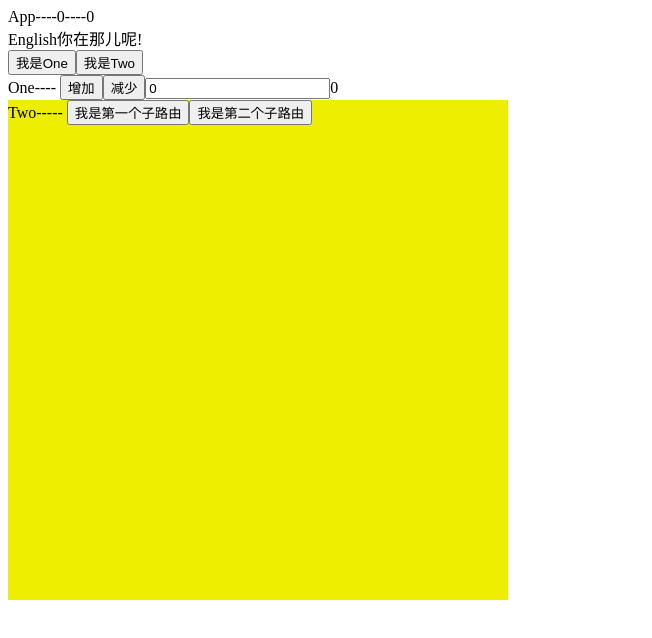
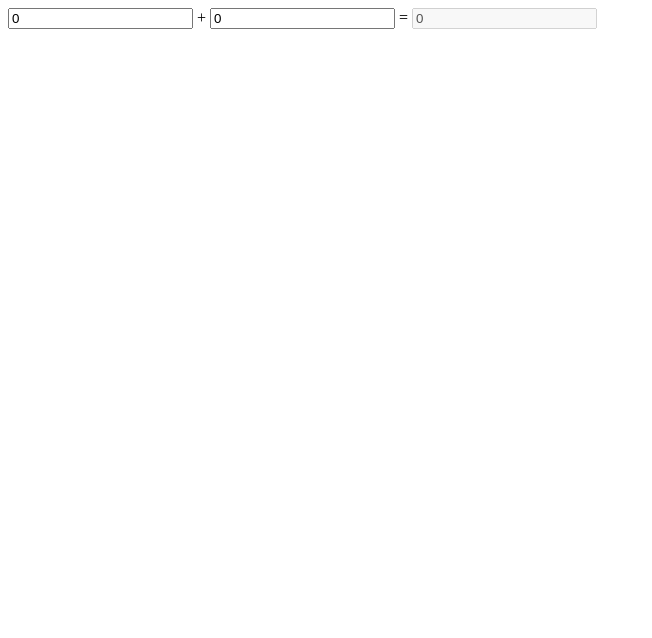
Before and after one commit to qiqijojo/vue-project, a Vue app: page / in a window 1280 px wide. Shown: the top 638 px of the page, without its empty margins (0-652 px from the left). Built offline with nearby package versions, Linux system fonts and the light colour scheme.

Commit message:
键盘keyup监听数据变化：实现加法

```diff
--- a/src/App.vue
+++ b/src/App.vue
@@ -1,7 +1,7 @@
 <template>
   <div id="app">
     <!-- <One @changeOne="changeNum" />
-    <Two :numTwo="num" /> -->
+    <Two :numTwo="num" />
     App----{{num}}----{{$store.state.name}}
 
     <div>{{format}}</div>
@@ -9,7 +9,14 @@
     <router-link to='/one?name=jojo&age=25' tag='button'>我是One</router-link>
     <router-link to='/two/11111/222222' tag='button'>我是Two</router-link>
     <router-view name='name1' />
-    <router-view name='name2' />
+    <router-view name='name2' /> -->
+
+    <input v-model="num1" @keyup="changeNum1" />
+    <span> + </span>
+    <input v-model="num2" @keyup="changeNum2" />
+    <span> = </span>
+    <input v-model="sum" disabled />
+
   </div>
 </template>
 <script>
@@ -22,13 +29,23 @@ export default {
   data: () => {
     return {
       num: 0,
-      myMsg: 'English'
+      myMsg: 'English',
+      num1: 0,
+      num2: 0,
+      sum: 0
     }
   },
   methods: {
     changeNum (data) {
       console.log('00', data)
       this.num = data
+    },
+    changeNum1 () {
+      console.log('111')
+      this.sum = parseInt(this.num1 || 0) + parseInt(this.num2 || 0)
+    },
+    changeNum2 () {
+      this.sum = parseInt(this.num1 || 0) + parseInt(this.num2 || 0)
     }
   },
   computed: {
```
